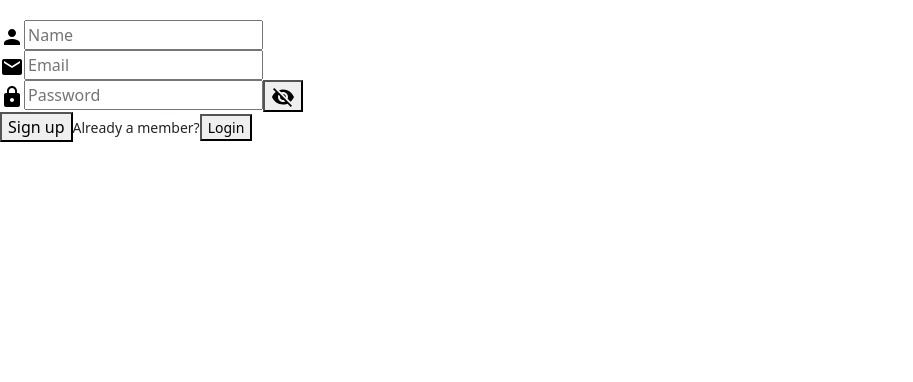
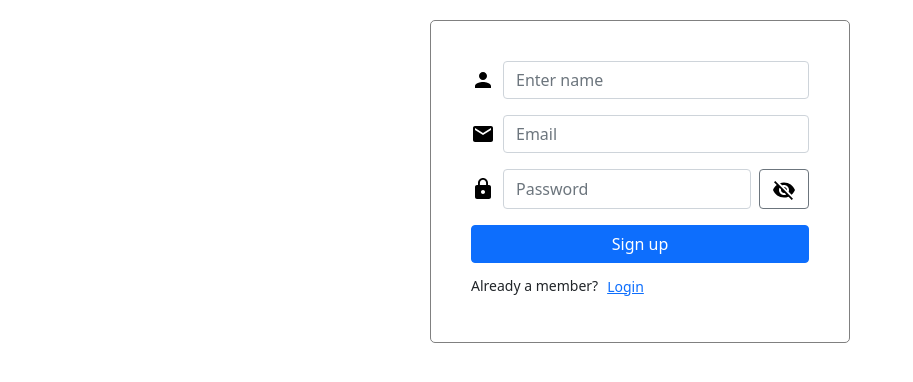
Before and after one commit to tamastotok/auth-client, a React (Create React App) app: page /signup in a window 1280 px wide. Shown: the top 382 px of the page, without its empty margins (0-913 px from the left). Built offline with nearby package versions, Linux system fonts and the light colour scheme.

Commit message:
change Signup.jsx css to bootstrap

```diff
--- a/src/sass/main.scss
+++ b/src/sass/main.scss
@@ -9,7 +9,7 @@
 //  Views
 @import './pages/login';
 //@import './pages/profile';
-//@import './pages/signup';
+@import './pages/signup';
 //@import './pages/home';
 
 //  Bootstrap
--- a/src/sass/pages/_signup.scss
+++ b/src/sass/pages/_signup.scss
@@ -1,7 +1,5 @@
-@import '../base/colors';
-
 .reg-container {
-  border: 1px solid $gray;
+  border: 1px solid gray;
   border-radius: 5px;
   min-width: 320px;
   max-width: 420px;
@@ -9,19 +7,3 @@
   margin-right: auto;
   padding: 40px;
 }
-
-.reg-button {
-  border: none;
-  border-radius: 5px;
-  width: 100%;
-  padding: 10px;
-  background-color: $blue;
-  color: white;
-  font-size: 16px;
-  cursor: pointer;
-}
-
-.status-message {
-  height: 30px;
-  text-align: center;
-}
--- a/src/views/Login.jsx
+++ b/src/views/Login.jsx
@@ -18,7 +18,6 @@ export default function Login() {
   const [checked, setChecked] = useState(false);
 
   const handleTogglePassword = (e) => {
-    if (passwordRef.current && visibleIconRef.current) {
     if (passwordRef.current.type === 'password') {
       setChecked(e.currentTarget.checked);
       passwordRef.current.type = 'text';
@@ -27,7 +26,6 @@ export default function Login() {
       setChecked(e.currentTarget.checked);
       passwordRef.current.type = 'password';
       visibleIconRef.current.src = visibility_off_black_24dp;
-      }
     }
   };
 
@@ -40,12 +38,11 @@ export default function Login() {
   };
 
   return (
-    <>
     <div className="auth-container">
       <h3>Join thousands of learners from around the world</h3>
       <p>
-          Master web development by making real-life projects. There are
-          multiple paths for your to choose.
+        Master web development by making real-life projects. There are multiple
+        paths for your to choose.
       </p>
 
       <Form>
@@ -62,10 +59,7 @@ export default function Login() {
         </Form.Group>
 
         {/*--- Password ---*/}
-          <Form.Group
-            className="mb-3 w-100 d-flex"
-            controlId="formBasicPassword"
-          >
+        <Form.Group className="mb-3 w-100 d-flex" controlId="formBasicPassword">
           <img src={lock_black_24dp} alt="lock-icon" />
           <Form.Control
             className="mx-2"
@@ -110,6 +104,5 @@ export default function Login() {
         </Link>
       </div>
     </div>
-    </>
   );
 }
--- a/src/views/Signup.jsx
+++ b/src/views/Signup.jsx
@@ -1,4 +1,4 @@
-import { useRef } from 'react';
+import { useState, useRef } from 'react';
 import { Link, useHistory } from 'react-router-dom';
 import lock_black_24dp from '../assets/lock_black_24dp.svg';
 import visibility_black_24dp from '../assets/visibility_black_24dp.svg';
@@ -6,6 +6,9 @@ import visibility_off_black_24dp from '../assets/visibility_off_black_24dp.svg';
 import person_black_24dp from '../assets/person_black_24dp.svg';
 import mail_black_24dp from '../assets/mail_black_24dp.svg';
 import { signup } from '../services/HTTP/signup';
+import Form from 'react-bootstrap/Form';
+import Button from 'react-bootstrap/Button';
+import ToggleButton from 'react-bootstrap/ToggleButton';
 
 export default function Signup() {
   const history = useHistory();
@@ -13,16 +16,17 @@ export default function Signup() {
   const emailRef = useRef(null);
   const passwordRef = useRef(null);
   const visibleIconRef = useRef(null);
+  const [checked, setChecked] = useState(false);
 
-  const handleShowPassword = () => {
-    if (passwordRef.current && visibleIconRef.current) {
+  const handleTogglePassword = (e) => {
     if (passwordRef.current.type === 'password') {
+      setChecked(e.currentTarget.checked);
       passwordRef.current.type = 'text';
       visibleIconRef.current.src = visibility_black_24dp;
     } else {
+      setChecked(e.currentTarget.checked);
       passwordRef.current.type = 'password';
       visibleIconRef.current.src = visibility_off_black_24dp;
-      }
     }
   };
 
@@ -40,58 +44,76 @@ export default function Signup() {
 
   return (
     <div className="reg-container">
+      <Form>
         {/*--- Name ---*/}
-      <div className="input-container">
-        <img src={person_black_24dp} alt="mail-icon" />
-        <input
-          type="text"
-          name="name"
-          placeholder="Name"
+        <Form.Group className="mb-3 w-100 d-flex" controlId="formBasicName">
+          <img src={person_black_24dp} alt="name-icon" />
+          <Form.Control
+            className="ms-2"
+            type="name"
+            placeholder="Enter name"
             required
             ref={nameRef}
           />
-      </div>
+        </Form.Group>
 
         {/*--- Email ---*/}
-      <div className="input-container">
+        <Form.Group className="mb-3 w-100 d-flex" controlId="formBasicEmail">
           <img src={mail_black_24dp} alt="mail-icon" />
-        <input
+          <Form.Control
+            className="ms-2"
             type="email"
-          name="email"
             placeholder="Email"
             required
             ref={emailRef}
           />
-      </div>
+        </Form.Group>
 
         {/*--- Password ---*/}
-      <div className="input-container">
+        <Form.Group className="mb-3 w-100 d-flex" controlId="formBasicPassword">
           <img src={lock_black_24dp} alt="lock-icon" />
-        <input
+          <Form.Control
+            className="mx-2"
             type="password"
-          name="password"
             placeholder="Password"
             required
             ref={passwordRef}
           />
-        <button className="toggle-password" onClick={handleShowPassword}>
+          <ToggleButton
+            id="toggle-check"
+            type="checkbox"
+            variant="outline-secondary"
+            checked={checked}
+            value="1"
+            onChange={handleTogglePassword}
+          >
             <img
               src={visibility_off_black_24dp}
               alt="toggle-password"
               ref={visibleIconRef}
             />
-        </button>
+          </ToggleButton>
+        </Form.Group>
+
+        {/*--- Login Button ---*/}
+        <Button
+          className="w-100 mb-2"
+          variant="primary"
+          type="submit"
+          onClick={handleReg}
+        >
+          Sign up
+        </Button>
+      </Form>
+
+      <div>
+        <small>Already a member?</small>
+        <Link to="/">
+          <Button variant="link" size="sm">
+            Login
+          </Button>
+        </Link>
       </div>
-
-      <button className="reg-button" onClick={handleReg}>
-        Sign up
-      </button>
-      <small>
-        Already a member?
-        <Link to="/">
-          <button className="small-button">Login</button>
-        </Link>
-      </small>
     </div>
   );
 }
```
Lines whose indentation alone changed are shown as unchanged.
